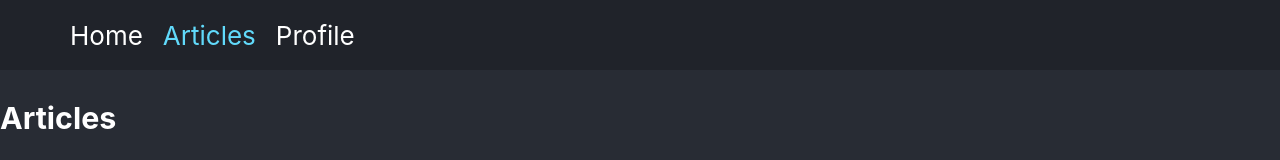
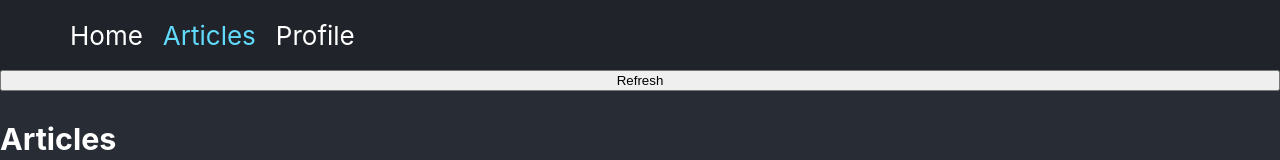
Before and after one commit to Mercique/React-app, a React (Create React App) app: page /articles in a window 1280 px wide. Shown: the top 160 px of the page. Built offline with nearby package versions, Linux system fonts and the light colour scheme; no server answers.

Commit message:
fetch api async/await try/catch/finnaly

```diff
--- a/src/components/Articles/articles.js
+++ b/src/components/Articles/articles.js
@@ -3,34 +3,34 @@ import { useEffect, useState } from "react";
 import { apiUrl } from "../../utils/constants";
 
 export const Articles = () => {
-  const [articles, serArticles] = useState([]);
+  const [articles, setArticles] = useState([]);
   const [isLoading, setIsLoading] = useState(false);
   const [error, setError] = useState(false);
 
-  useEffect(() => {
+  const getData = async () => {
     setIsLoading(true);
     setError(false);
+    try {
+      const response = await fetch(apiUrl);
+      if (!response.ok) {
+        throw new Error(response.status);
+      }
+      const result = await response.json();
+      setArticles(result);
+    } catch (err) {
+      setError(true);
+    } finally {
+      setIsLoading(false);
+    }
+  };
 
-    fetch(apiUrl)
-      .then((response) => {
-        if (!response.ok) {
-          throw new Error(response.status);
-        }
-
-        return response.json();
-      })
-      .then((result) => serArticles(result))
-      .catch((err) => {
-        setError(true);
-        console.warn(err);
-      })
-      .finally(() => {
-        setIsLoading(false);
-      });
+  useEffect(() => {
+    getData();
   }, []);
 
   return (
     <>
+      <button onClick={getData}>Refresh</button>
       <h3>Articles</h3>
       {error && <h5>Error</h5>}
       {isLoading ? (
```
